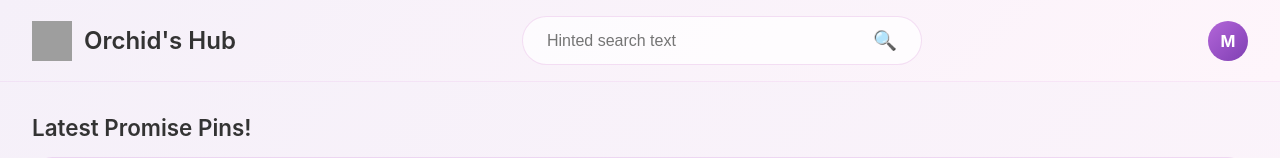
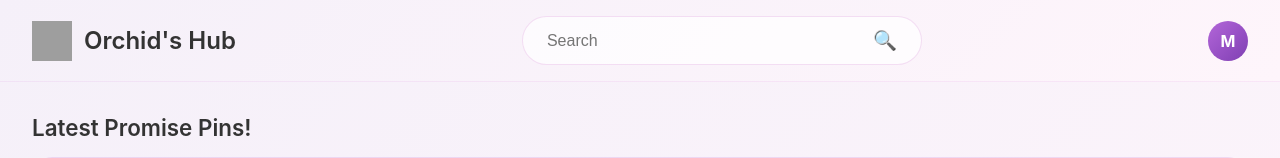
Before and after one commit to neuroticorchid/orchidweb, a Next.js app: page / in a window 1280 px wide. Shown: the top 158 px of the page. Built offline with nearby package versions, Linux system fonts and the light colour scheme; grey boxes are pictures that could not be loaded.

Commit message:
Update search input placeholder text

```diff
--- a/app/page.jsx
+++ b/app/page.jsx
@@ -110,7 +110,7 @@
             <h1>Orchid's Hub</h1>
           </div>
           <div className={styles.searchBar}>
-            <input type="text" placeholder="Hinted search text" />
+            <input type="text" placeholder="Search" />
             <button>🔍</button>
           </div>
           <div className={styles.profileIcon}>M</div>
```
